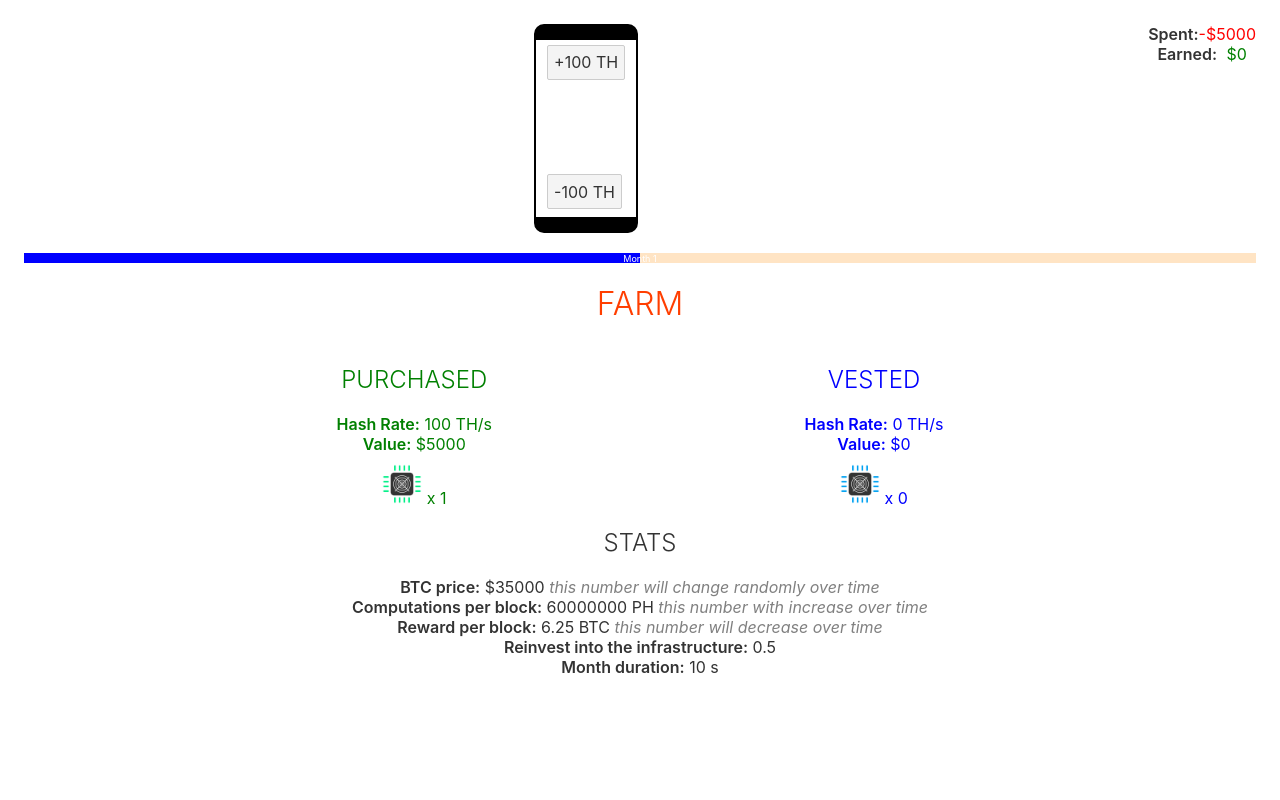
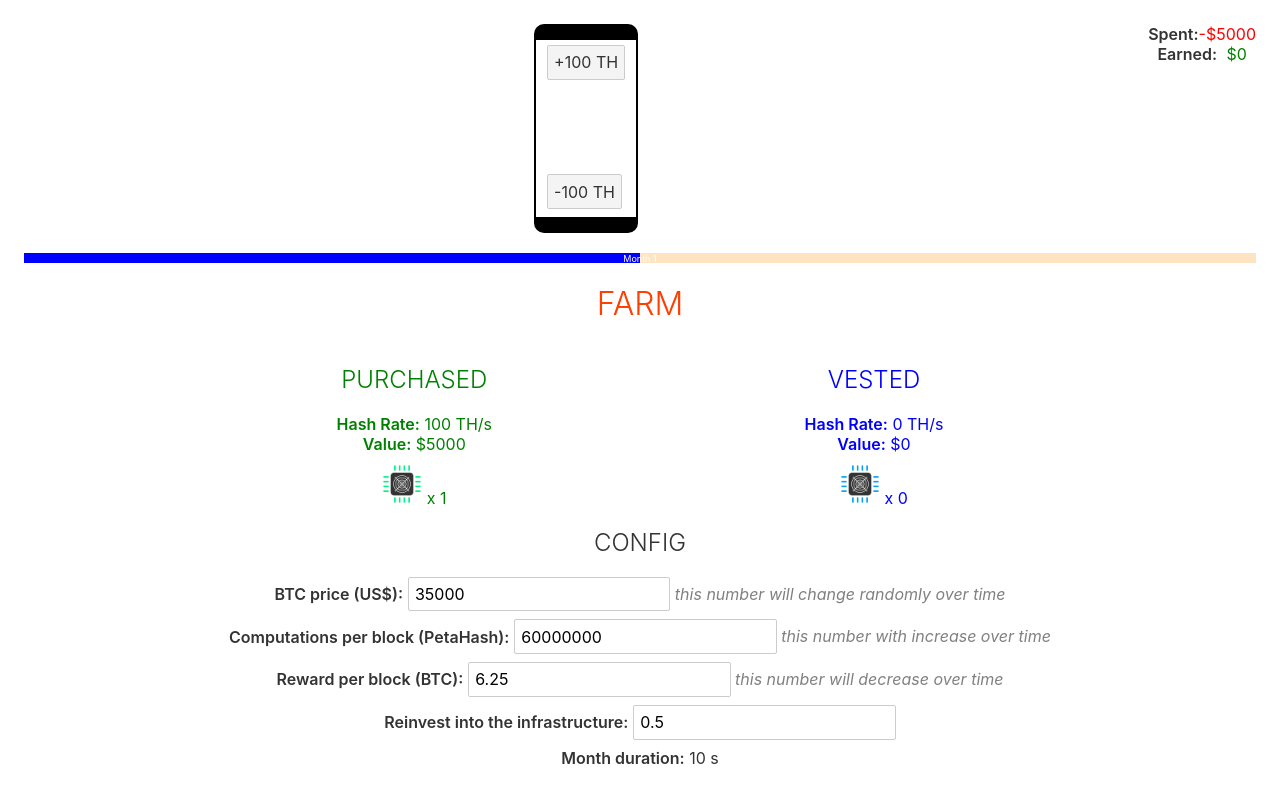
Before and after one commit to esaounkine/cloudmining-demo, a Svelte app: page / in a window 1280 px wide. Built offline with nearby package versions, Linux system fonts and the light colour scheme; the HTML template or start-up script is replaced by a standard one.

Commit message:
Make config editable

```diff
--- a/src/App.svelte
+++ b/src/App.svelte
@@ -8,6 +8,7 @@
   import Period from "./components/period/Period.svelte";
   import Smartphone from "./components/smartphone/Smartphone.svelte";
   import Bank from "./components/bank/Bank.svelte";
+  import Config from "./components/stats/Config.svelte";
 
   const tick = () => {
     $state = reduce($state, $config);
@@ -30,7 +31,11 @@
 
   <Farm />
 
-  <Stats />
+  <Config />
+
+  {#if $state.debug}
+    <Stats />
+  {/if}
 </main>
 
 <style>
--- /dev/null
+++ b/src/components/stats/Config.svelte
@@ -0,0 +1,35 @@
+<script lang="ts">
+  import { config } from "../../state/state";
+</script>
+
+<h2>Config</h2>
+<div>
+  <span class="label">BTC price (US$):</span>
+  <input type="number" bind:value={$config.btcPriceUsd} />
+  <span class="note">this number will change randomly over time</span>
+</div>
+<div>
+  <span class="label">Computations per block (PetaHash):</span>
+  <input type="number" bind:value={$config.computationsPerBlockPh} />
+  <span class="note">this number with increase over time</span>
+</div>
+<div>
+  <span class="label">Reward per block (BTC):</span>
+  <input type="number" bind:value={$config.rewardPerBlockBtc} />
+  <span class="note">this number will decrease over time</span>
+</div>
+<div>
+  <span class="label">Reinvest into the infrastructure:</span>
+  <input type="number" bind:value={$config.reinvestShare} />
+</div>
+<div>
+  <span class="label">Month duration:</span>
+  {$config.periodLength / 1000} s
+</div>
+
+<style>
+  .note {
+    font-style: italic;
+    color: grey;
+  }
+</style>
--- a/src/components/stats/Stats.svelte
+++ b/src/components/stats/Stats.svelte
@@ -1,40 +1,7 @@
 <script lang="ts">
-  import { config, state } from "../../state/state";
+  import { state } from "../../state/state";
 </script>
 
 <h2>Stats</h2>
 
-{#if $state.debug}
-  <pre>{JSON.stringify($state, "", 2)}</pre>
-{/if}
-
-<div>
-  <span class="label">BTC price:</span>
-  ${$config.btcPriceUsd}
-  <span class="note">this number will change randomly over time</span>
-</div>
-<div>
-  <span class="label">Computations per block:</span>
-  {$config.computationsPerBlockPh} PH
-  <span class="note">this number with increase over time</span>
-</div>
-<div>
-  <span class="label">Reward per block:</span>
-  {$config.rewardPerBlockBtc} BTC
-  <span class="note">this number will decrease over time</span>
-</div>
-<div>
-  <span class="label">Reinvest into the infrastructure:</span>
-  {$config.reinvestShare}
-</div>
-<div>
-  <span class="label">Month duration:</span>
-  {$config.periodLength / 1000} s
-</div>
-
-<style>
-  .note {
-    font-style: italic;
-    color: grey;
-  }
-</style>
+<pre>{JSON.stringify($state, "", 2)}</pre>
```
